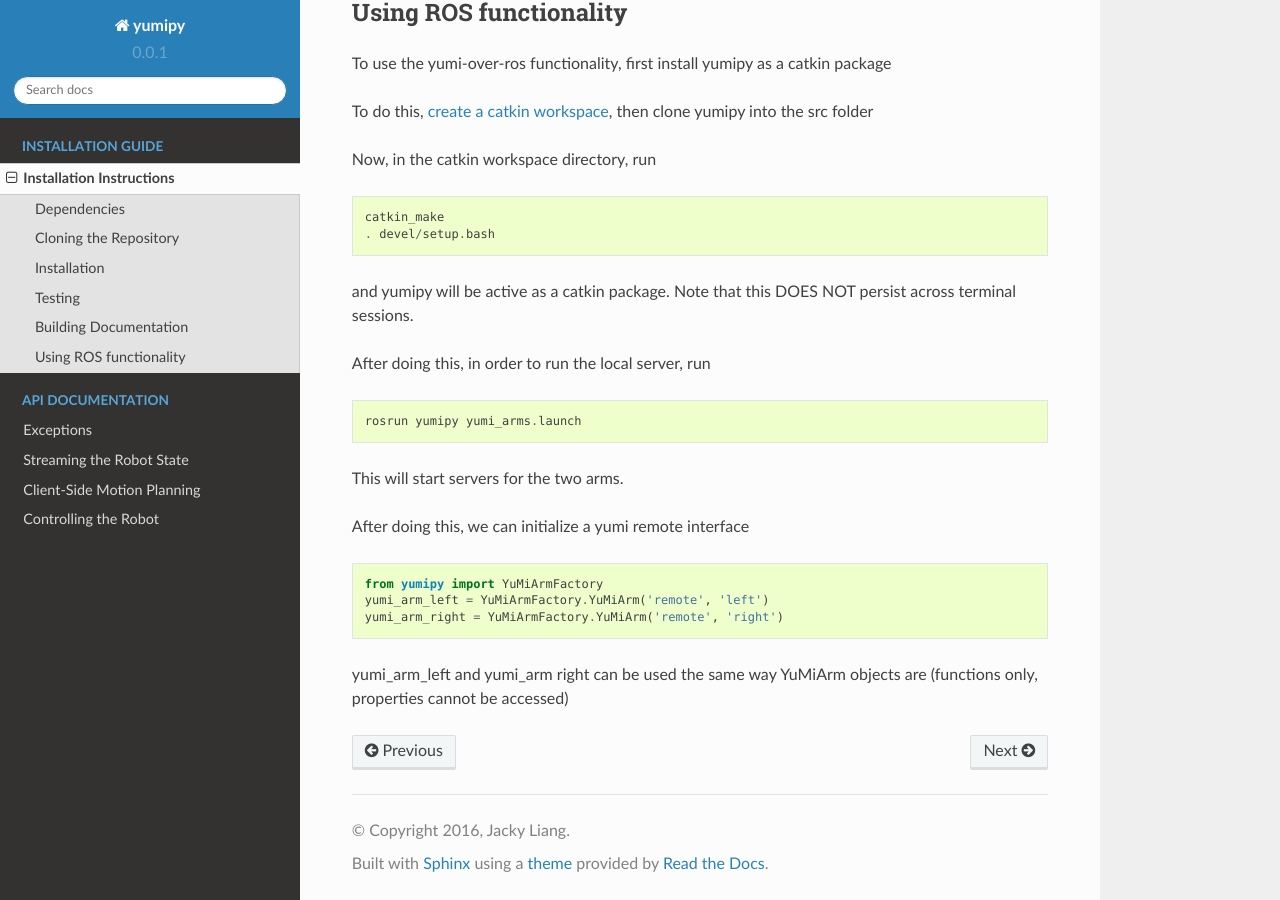
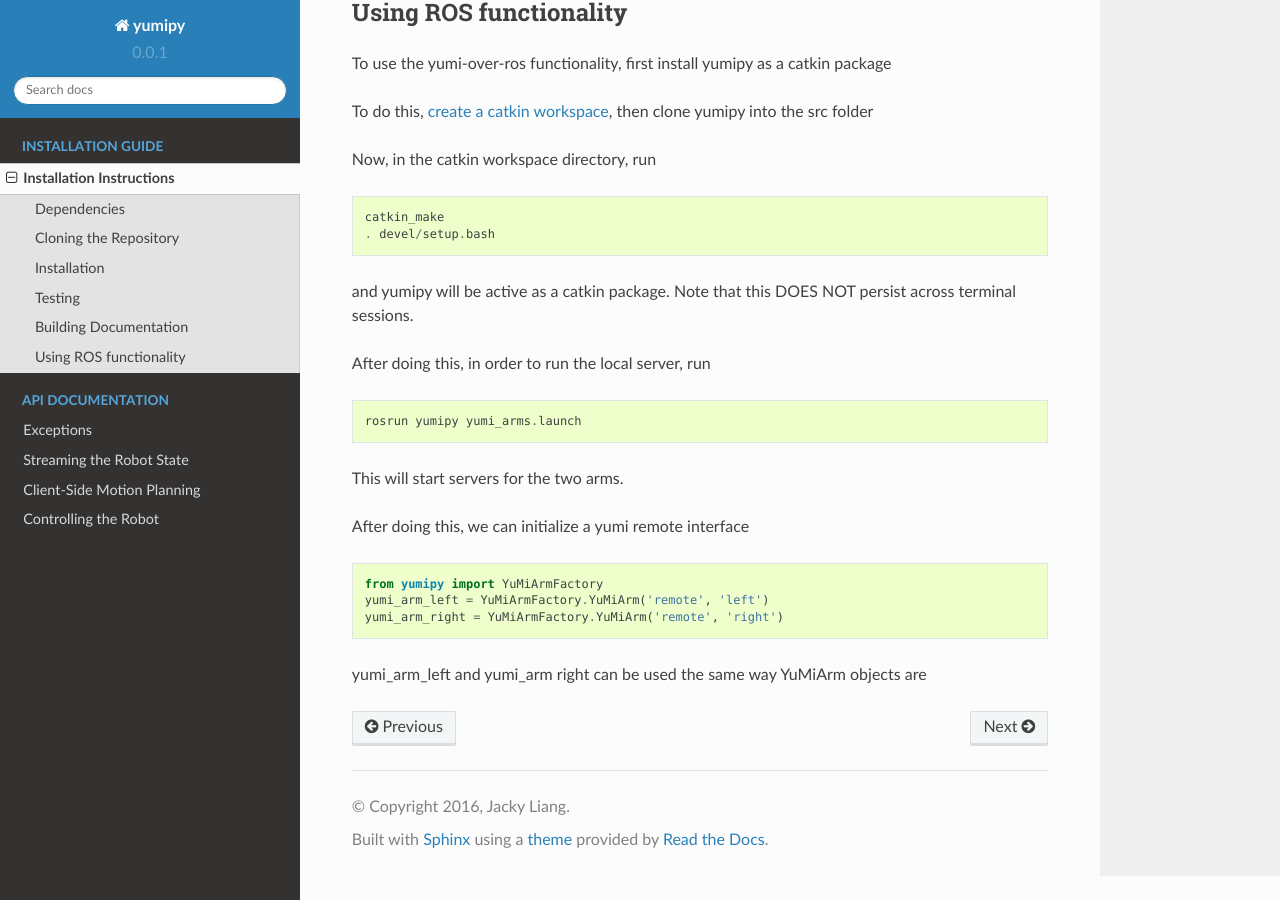
Before and after one commit to BerkeleyAutomation/yumipy, a Sphinx documentation site: the page built from docs/source/install/install.rst, in a window 1280 px wide and 900 px high, scrolled down 1792 px. Built offline with Sphinx 7.4.7 and the Read the Docs theme 2.0.0, drawn with Linux system fonts in a browser that asks for light colours.

Commit message:
Update docs to reflect ability to access attributes

```diff
--- a/docs/source/install/install.rst
+++ b/docs/source/install/install.rst
@@ -100,4 +100,4 @@ After doing this, we can initialize a yumi remote interface ::
     yumi_arm_left = YuMiArmFactory.YuMiArm('remote', 'left')
     yumi_arm_right = YuMiArmFactory.YuMiArm('remote', 'right')
 
-yumi_arm_left and yumi_arm right can be used the same way YuMiArm objects are (functions only, properties cannot be accessed)
+yumi_arm_left and yumi_arm right can be used the same way YuMiArm objects are
```
Also changed, not shown: 5 other files.
